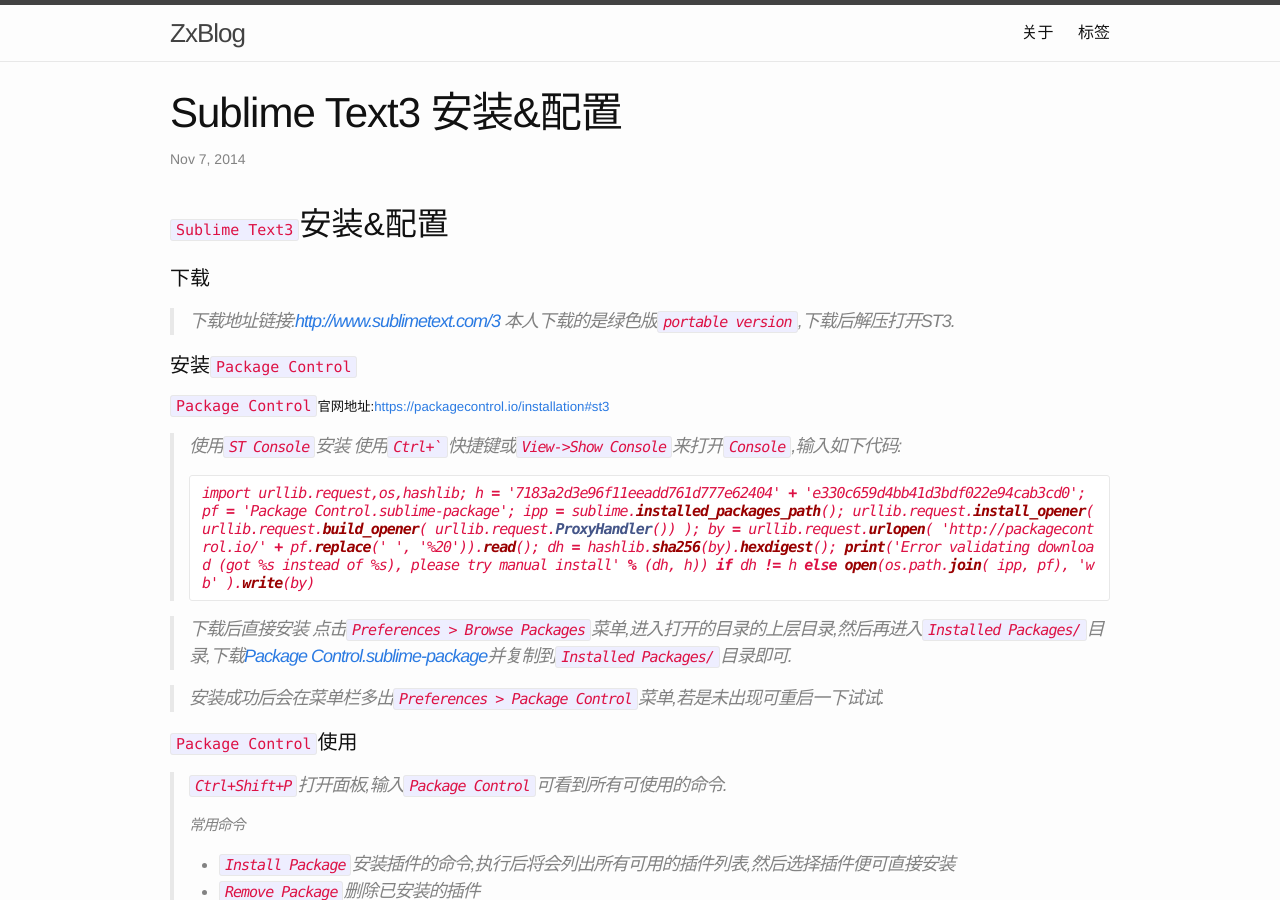
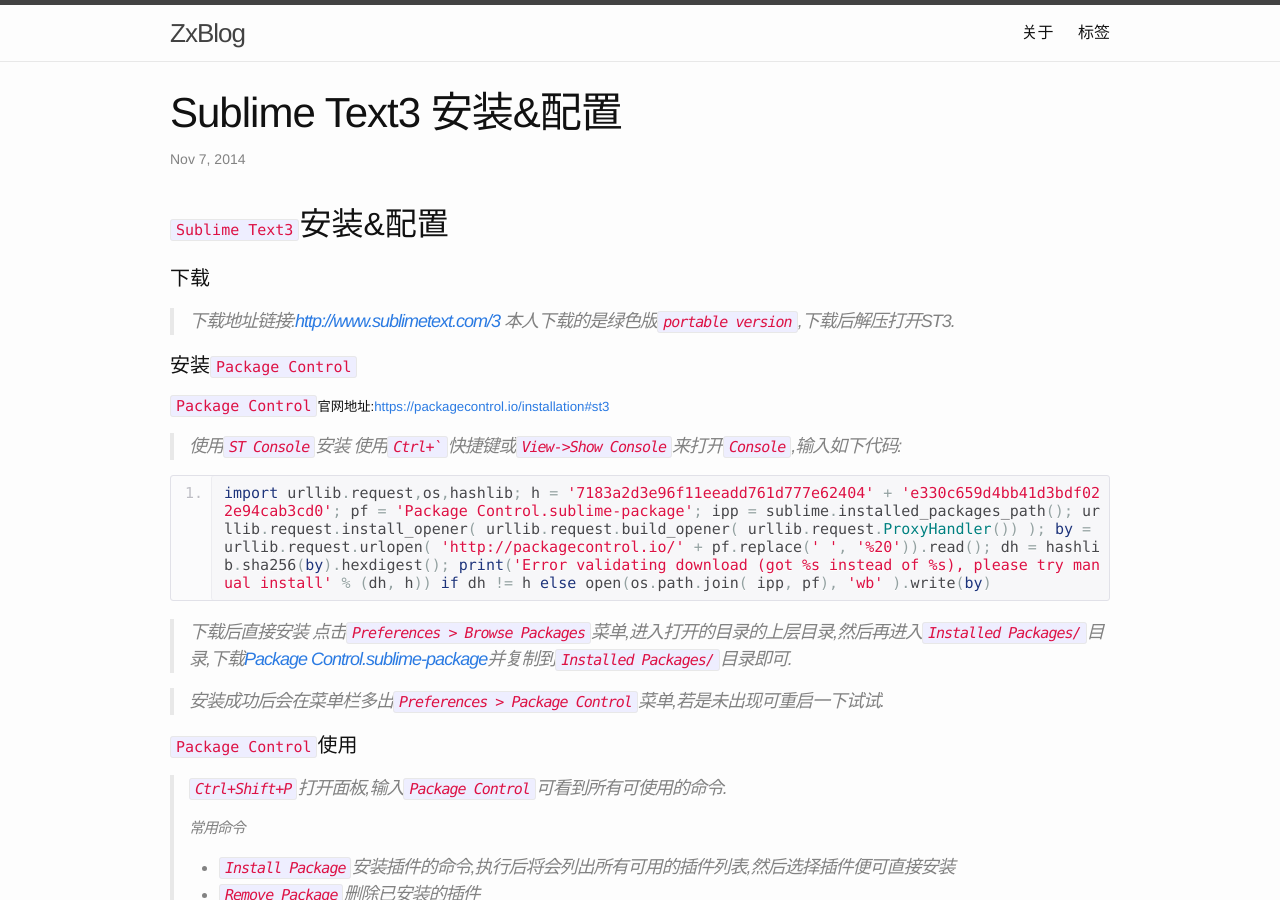
Before and after one commit to ZxBing0066/Blog, a Jekyll site: the page built from _posts/2014-11-7-sublime-text-3.md, in a window 1280 px wide and 900 px high. Built offline with Jekyll 4.4.1, drawn with Linux system fonts in a browser that asks for light colours; some of the changed text lies outside the part shown.

Commit message:
Sublime Text3 安装&配置小改

````diff
--- a/_posts/2014-11-7-sublime-text-3.md
+++ b/_posts/2014-11-7-sublime-text-3.md
@@ -18,9 +18,11 @@
 
 >使用`ST Console`安装
 >使用`` Ctrl+` ``快捷键或`View->Show Console`来打开`Console`,输入如下代码:
-```python
+
+
+<pre class="prettyprint linenums Lang-python">
 import urllib.request,os,hashlib; h = '7183a2d3e96f11eeadd761d777e62404' + 'e330c659d4bb41d3bdf022e94cab3cd0'; pf = 'Package Control.sublime-package'; ipp = sublime.installed_packages_path(); urllib.request.install_opener( urllib.request.build_opener( urllib.request.ProxyHandler()) ); by = urllib.request.urlopen( 'http://packagecontrol.io/' + pf.replace(' ', '%20')).read(); dh = hashlib.sha256(by).hexdigest(); print('Error validating download (got %s instead of %s), please try manual install' % (dh, h)) if dh != h else open(os.path.join( ipp, pf), 'wb' ).write(by)
-```
+</pre>
 
 >下载后直接安装
 >点击`Preferences > Browse Packages`菜单,进入打开的目录的上层目录,然后再进入`Installed Packages/`目录,下载[Package Control.sublime-package](https://packagecontrol.io/Package%20Control.sublime-package)并复制到`Installed Packages/`目录即可.
````
Also changed, not shown: other parts of _posts/2014-11-7-sublime-text-3.md (+7 -0 lines).
